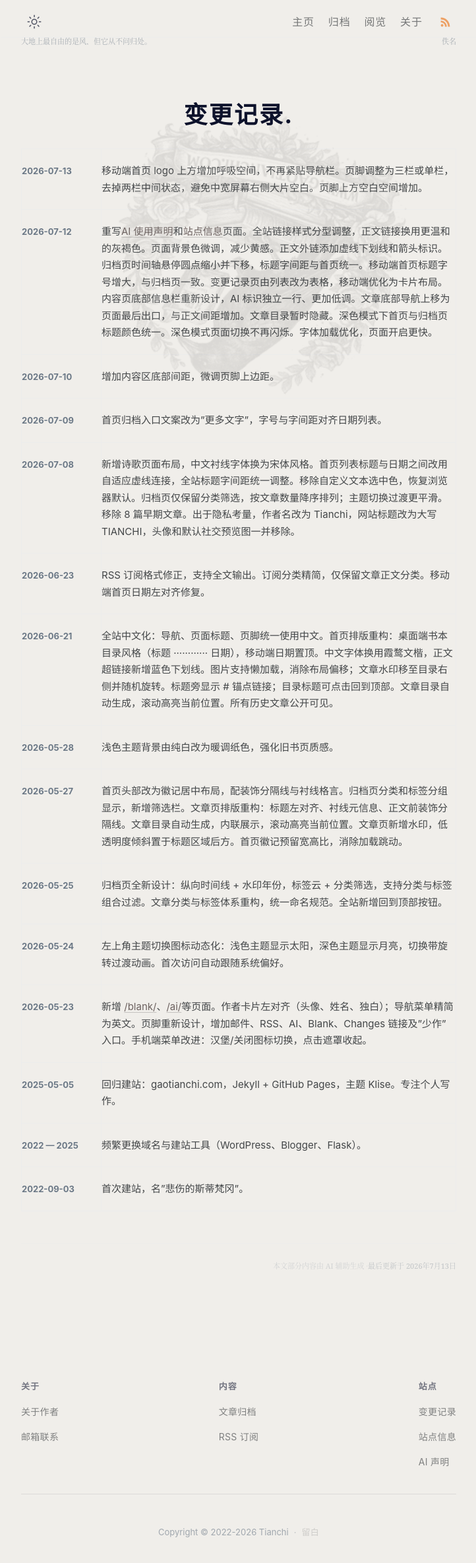
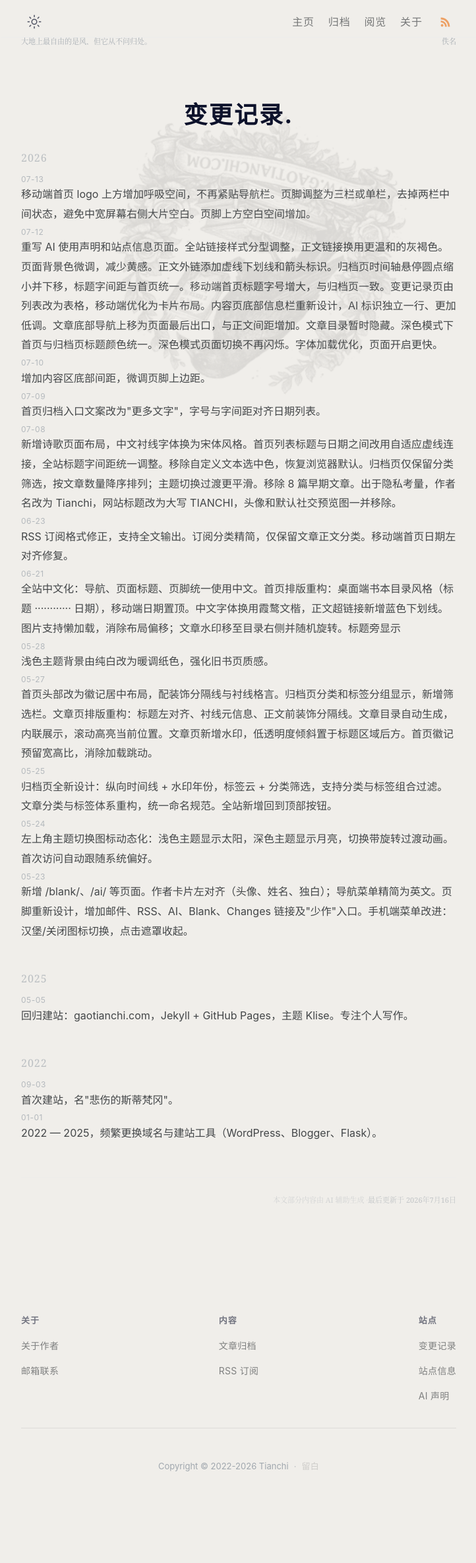
Before and after one commit to gaotianchi/gaotianchi.github.io, a Jekyll site: the page built from _pages/changelog.html, in a window 1280 px wide. Shown: the whole page at 66% size, without its empty margins (278-1000 px from the left). Built offline with Jekyll 4.4.1, drawn with Linux system fonts in a browser that asks for light colours; after the commit the page ends 2269 px from its top, so only the background shows below that.

Commit message:
refactor: 变更记录页改为数据驱动，时间轴布局
- 数据由 _data/changelog.yml 驱动，字段 date + desc
- 布局改为按年份分组的时间轴，与阅览页结构一致
- 移除 markdownify，避免 # 等字符被误解析
- 更新深色模式选择器

Co-Authored-By: Claude Fable 5 <noreply@anthropic.com>

```diff
--- /dev/null
+++ b/_pages/changelog.html
@@ -0,0 +1,27 @@
+---
+title: 变更记录
+permalink: /changelog/
+layout: page
+description: 这个站点的变更记录。
+date: 2026-05-23T20:33:26+08:00
+lastmod: 2026-07-16T00:00:00+08:00
+ai_generated: true
+---
+
+{% assign items = site.data.changelog | sort: "date" | reverse %}
+{% assign current_year = "" %}
+
+{% for item in items %}
+  {% assign item_year = item.date | date: "%Y" %}
+  {% if item_year != current_year %}
+    {% unless forloop.first %}</div>{% endunless %}
+    <h2 class="changelog-year">{{ item_year }}</h2>
+    <div class="changelog-year-group">
+    {% assign current_year = item_year %}
+  {% endif %}
+  <div class="changelog-item">
+    <div class="changelog-item-date">{{ item.date | date: "%m-%d" }}</div>
+    <div class="changelog-item-desc">{{ item.desc }}</div>
+  </div>
+  {% if forloop.last %}</div>{% endif %}
+{% endfor %}
--- a/_pages/changelog.md
+++ /dev/null
@@ -1,28 +0,0 @@
----
-title: 变更记录
-permalink: /changelog/
-layout: page
-description: 这个站点的变更记录。
-date: 2026-05-23T20:33:26+08:00
-lastmod: 2026-07-13T21:47:29+08:00
-ai_generated: true
----
-
-| 日期 | 变更 |
-|------|------|
-| 2026-07-13 | 移动端首页 logo 上方增加呼吸空间，不再紧贴导航栏。页脚调整为三栏或单栏，去掉两栏中间状态，避免中宽屏幕右侧大片空白。页脚上方空白空间增加。 |
-| 2026-07-12 | 重写[AI 使用声明](/ai/)和[站点信息](/colophon/)页面。全站链接样式分型调整，正文链接换用更温和的灰褐色。页面背景色微调，减少黄感。正文外链添加虚线下划线和箭头标识。归档页时间轴悬停圆点缩小并下移，标题字间距与首页统一。移动端首页标题字号增大，与归档页一致。变更记录页由列表改为表格，移动端优化为卡片布局。内容页底部信息栏重新设计，AI 标识独立一行、更加低调。文章底部导航上移为页面最后出口，与正文间距增加。文章目录暂时隐藏。深色模式下首页与归档页标题颜色统一。深色模式页面切换不再闪烁。字体加载优化，页面开启更快。 |
-| 2026-07-10 | 增加内容区底部间距，微调页脚上边距。 |
-| 2026-07-09 | 首页归档入口文案改为"更多文字"，字号与字间距对齐日期列表。 |
-| 2026-07-08 | 新增诗歌页面布局，中文衬线字体换为宋体风格。首页列表标题与日期之间改用自适应虚线连接，全站标题字间距统一调整。移除自定义文本选中色，恢复浏览器默认。归档页仅保留分类筛选，按文章数量降序排列；主题切换过渡更平滑。移除 8 篇早期文章。出于隐私考量，作者名改为 Tianchi，网站标题改为大写 TIANCHI，头像和默认社交预览图一并移除。 |
-| 2026-06-23 | RSS 订阅格式修正，支持全文输出。订阅分类精简，仅保留文章正文分类。移动端首页日期左对齐修复。 |
-| 2026-06-21 | 全站中文化：导航、页面标题、页脚统一使用中文。首页排版重构：桌面端书本目录风格（标题 ············ 日期），移动端日期置顶。中文字体换用霞鹜文楷，正文超链接新增蓝色下划线。图片支持懒加载，消除布局偏移；文章水印移至目录右侧并随机旋转。标题旁显示 # 锚点链接；目录标题可点击回到顶部。文章目录自动生成，滚动高亮当前位置。所有历史文章公开可见。 |
-| 2026-05-28 | 浅色主题背景由纯白改为暖调纸色，强化旧书页质感。 |
-| 2026-05-27 | 首页头部改为徽记居中布局，配装饰分隔线与衬线格言。归档页分类和标签分组显示，新增筛选栏。文章页排版重构：标题左对齐、衬线元信息、正文前装饰分隔线。文章目录自动生成，内联展示，滚动高亮当前位置。文章页新增水印，低透明度倾斜置于标题区域后方。首页徽记预留宽高比，消除加载跳动。 |
-| 2026-05-25 | 归档页全新设计：纵向时间线 + 水印年份，标签云 + 分类筛选，支持分类与标签组合过滤。文章分类与标签体系重构，统一命名规范。全站新增回到顶部按钮。 |
-| 2026-05-24 | 左上角主题切换图标动态化：浅色主题显示太阳，深色主题显示月亮，切换带旋转过渡动画。首次访问自动跟随系统偏好。 |
-| 2026-05-23 | 新增 [/blank/](/blank/)、[/ai/](/ai/)等页面。作者卡片左对齐（头像、姓名、独白）；导航菜单精简为英文。页脚重新设计，增加邮件、RSS、AI、Blank、Changes 链接及"少作"入口。手机端菜单改进：汉堡/关闭图标切换，点击遮罩收起。 |
-| 2025-05-05 | 回归建站：gaotianchi.com，Jekyll + GitHub Pages，主题 Klise。专注个人写作。 |
-| 2022 — 2025 | 频繁更换域名与建站工具（WordPress、Blogger、Flask）。 |
-| 2022-09-03 | 首次建站，名"悲伤的斯蒂梵冈"。 |
-{: .changelog-table}
--- a/_sass/components/_changelog.scss
+++ b/_sass/components/_changelog.scss
@@ -1,74 +1,32 @@
-// Changelog table
-.changelog-table {
-  width: 100%;
-  border-collapse: collapse;
-  font-size: 0.9375rem;
-  line-height: 1.7;
+// Changelog page — 站点变更记录
+.changelog-year {
+  font-family: $serif-family;
+  font-size: 1rem;
+  color: $gray;
+  opacity: 0.4;
+  margin: 2.5rem 0 0.5rem;
+  font-weight: $normal-weight;
+  letter-spacing: 0.06em;
 
-  td, th {
-    padding: 1.25rem 0;
-    border-bottom: 1px solid $light;
-    vertical-align: baseline;
-    text-align: left;
-  }
-
-  th {
-    display: none;
-  }
-
-  td:first-child {
-    width: 6.5rem;
-    font-size: 0.8125rem;
-    font-weight: 700;
-    color: $gray;
-    white-space: nowrap;
-    padding-right: 1rem;
-  }
-
-  td:last-child {
-    color: $text-base-color;
-  }
-
-  tr:last-child td {
-    border-bottom: none;
-  }
-
-  @include media-query($on-mobile) {
-    thead {
-      display: none;
-    }
-
-    tbody, tr, td {
-      display: block;
-    }
-
-    tr {
-      padding: 1.25rem 0;
-      border-bottom: 1px solid $light;
-
-      &:last-child {
-        border-bottom: none;
-        padding-bottom: 0;
+  &:first-of-type {
+    margin-top: 0.25rem;
   }
 }
 
-    td {
-      padding: 0;
-      border-bottom: none;
+.changelog-item {
+  padding: 0.2rem 0;
 }
 
-    td:first-child {
-      width: auto;
-      padding-right: 0;
+.changelog-item-date {
   font-size: 0.75rem;
   color: $gray;
-      opacity: 0.7;
-      margin-bottom: 0.35rem;
+  opacity: 0.45;
+  line-height: 1;
+  margin-bottom: 0.15rem;
+  letter-spacing: 0.04em;
 }
 
-    td:last-child {
-      font-size: 0.9375rem;
-      line-height: 1.75;
+.changelog-item-desc {
+  font-size: $base-font-size;
+  line-height: $base-line-height;
 }
-  }
-}
--- a/_sass/klise/_dark.scss
+++ b/_sass/klise/_dark.scss
@@ -68,25 +68,13 @@ body[data-theme="dark"] {
     color: $dark-gray;
   }
 
-  // Changelog table
-  .changelog-table {
-    td, th {
-      border-bottom-color: $dark-light;
-    }
+  // Changelog page
+  .changelog-year {
+    color: $dark-gray;
+  }
 
-    td:first-child {
-      color: $dark-gray;
-    }
-
-    td:last-child {
-      color: $dark-text-base-color;
-    }
-
-    @include media-query($on-mobile) {
-      tr {
-        border-bottom-color: $dark-light;
-      }
-    }
+  .changelog-item-date {
+    color: $dark-gray;
   }
 
   // Syntax
```
Also changed, not shown: _data/changelog.yml (added, +50 -0 lines). Lines whose indentation alone changed are shown as unchanged.
